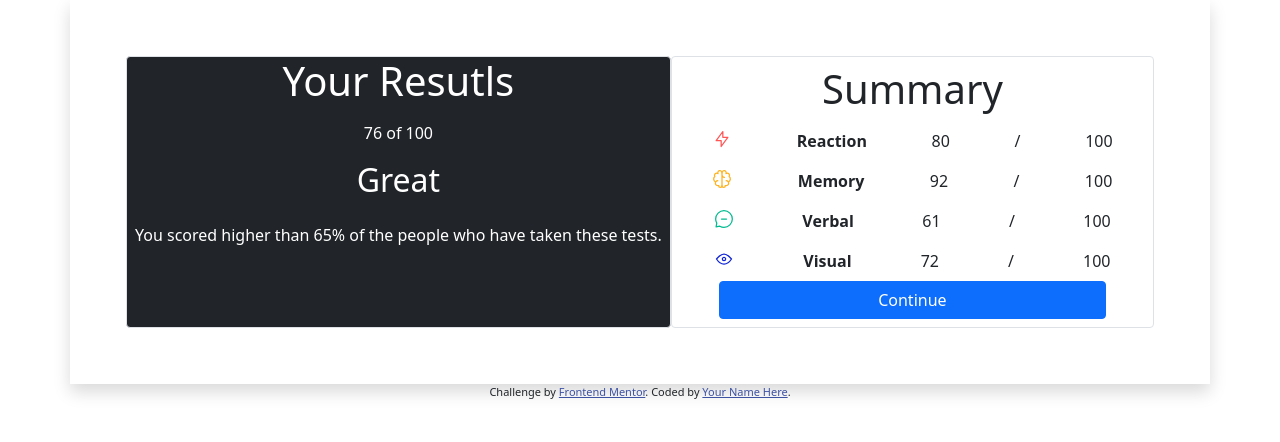
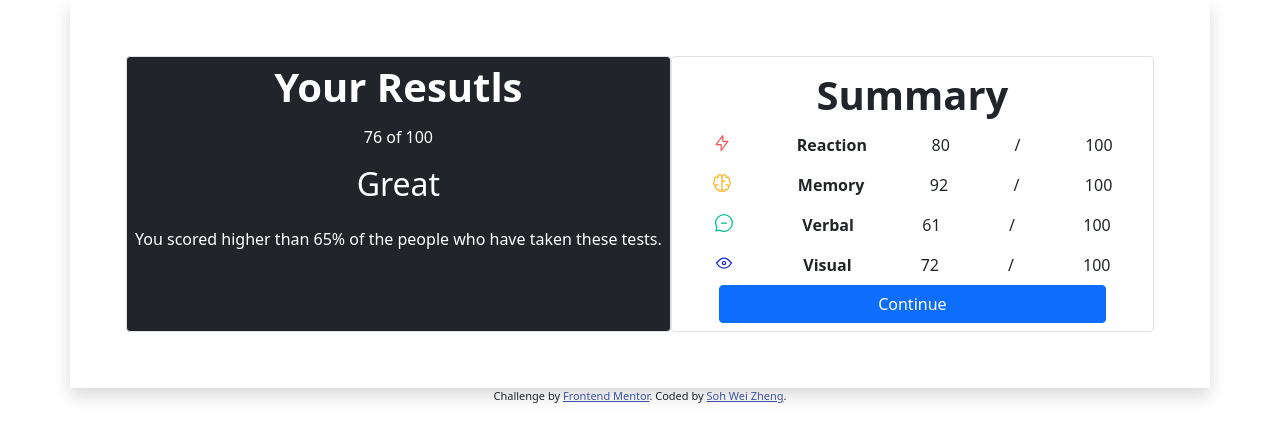
Before and after one commit to WzSohIsMe/FrontendMentor_Results_summary_component, a website: page index.html in a window 1280 px wide. Drawn offline with nearby package versions, Linux system fonts and the light colour scheme.

Commit message:
Final COmmit

```diff
--- a/index.html
+++ b/index.html
@@ -26,7 +26,7 @@
     <div class="p-2 flex-fill d-flex flex-row rounded justify-content-around align-items-top align-content-around text-center">
       <!-- Result Column -->
       <div class="border d-flex flex-column bg-dark rounded">
-        <div class="h1 d-flex flex-row  justify-content-around align-items-center align-content-center text-center text-white">
+        <div class="fw-bold fs-1 d-flex flex-row  justify-content-around align-items-center align-content-center text-center text-white">
           Your Resutls
         </div>
         <div class="p-2 d-flex flex-row justify-content-around align-items-center align-content-center text-center text-white">
@@ -44,7 +44,7 @@
 
       <!-- Details Column -->
       <div class="border p-2 flex-fill d-flex flex-column bg-white rounded">
-        <div class="h1 d-flex flex-row justify-content-around align-items-start align-content-center text-center">
+        <div class="fw-bold fs-1 d-flex flex-row justify-content-around align-items-start align-content-center text-center">
           Summary
         </div>
 
@@ -152,7 +152,7 @@
 
   <div class="attribution">
     Challenge by <a href="https://www.frontendmentor.io?ref=challenge" target="_blank">Frontend Mentor</a>.
-    Coded by <a href="#">Your Name Here</a>.
+    Coded by <a href="#">Soh Wei Zheng</a>.
   </div>
 </body>
 </html>
```
